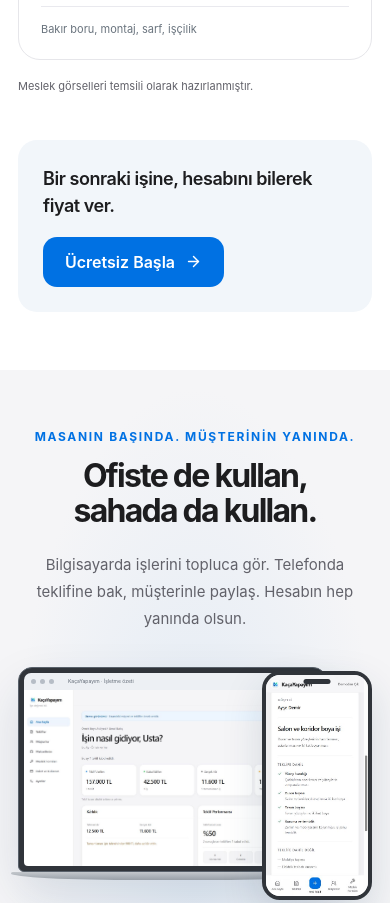
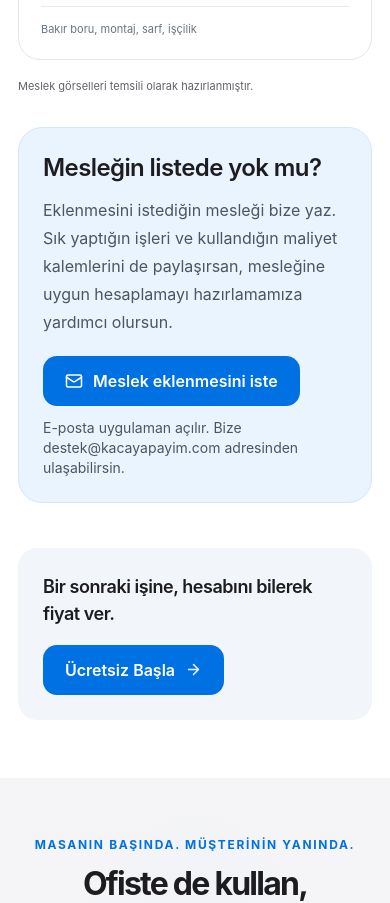
Before and after one commit to Canzy-mcp/KacaYapayim, a Next.js app: page / in a window 390 px wide. Shown: the part 5900-6803 px from the top of the page. Built offline with nearby package versions, Linux system fonts and the light colour scheme; no server answers.

Commit message:
Add visible support email and profession request links

```diff
--- a/src/app/(marketing)/iletisim/page.tsx
+++ b/src/app/(marketing)/iletisim/page.tsx
@@ -1,4 +1,5 @@
 import { PageIntro } from "@/components/marketing/shell";
+import { ProfessionRequest } from "@/components/marketing/profession-request";
 import { legalMetadata, supportEmail } from "@/lib/marketing/legal";
 export const metadata=legalMetadata("İletişim","/iletisim");
-export default function Page(){return <div className="mx-auto max-w-3xl px-5 py-16"><PageIntro eyebrow="İletişim" title="Bize ulaş." description="Ürünle ilgili soruların ve geri bildirimlerin için destek kanalını kullanabilirsin."/><div className="marketing-card mt-10"><h2 className="text-xl font-semibold">Destek</h2>{supportEmail?<p className="mt-3 leading-7">E-posta: <a href={`mailto:${supportEmail}`} className="marketing-text-link">{supportEmail}</a></p>:<p className="mt-3 leading-7 text-[#6e6e73]">Destek e-posta adresi lansman öncesi burada yayınlanacak.</p>}<p className="mt-3 text-sm text-[#6e6e73]">Müşteri bilgisi, teklif bağlantısı veya şifreni e-postaya ekleme.</p></div></div>}
+export default function Page(){return <div className="mx-auto max-w-3xl px-5 py-16"><PageIntro eyebrow="İletişim" title="Bize ulaş." description="Ürünle ilgili soruların ve geri bildirimlerin için destek kanalını kullanabilirsin."/><div className="marketing-card mt-10"><h2 className="text-xl font-semibold">Destek</h2><p className="mt-3 leading-7">E-posta: <a href={`mailto:${supportEmail}`} className="marketing-text-link inline-flex min-h-11 items-center break-all">{supportEmail}</a></p><p className="mt-3 text-sm text-[#6e6e73]">Müşteri bilgisi, teklif bağlantısı veya şifreni e-postaya ekleme.</p></div><ProfessionRequest/></div>}
--- a/src/app/(marketing)/meslekler/page.tsx
+++ b/src/app/(marketing)/meslekler/page.tsx
@@ -1,5 +1,6 @@
 import { siteMetadata } from "@/lib/marketing/seo";
 import { ContentCta, PageIntro } from "@/components/marketing/shell";
 import { ProfessionCards } from "@/components/marketing/visuals";
+import { ProfessionRequest } from "@/components/marketing/profession-request";
 export const metadata = siteMetadata("Meslekler", "Boyacı, elektrikçi, tesisatçı ve klimacı için maliyet ve teklif hesapları.", "/meslekler");
-export default function Page() { return <div className="marketing-container landing-section"><PageIntro eyebrow="İşini bilen ustalar için" title="Her işin hesabı farklı." description="Kendi mesleğinin kalemlerini kullanarak maliyetini çıkar, hedef kârına göre teklifini oluştur."/><section aria-label="Mesleğine uygun hesaplama"><h2 className="sr-only">Mesleğini seç</h2><ProfessionCards spacious/></section><p className="visual-disclosure">Meslek görselleri temsili olarak hazırlanmıştır.</p><ContentCta/></div>; }
+export default function Page() { return <div className="marketing-container landing-section"><PageIntro eyebrow="İşini bilen ustalar için" title="Her işin hesabı farklı." description="Kendi mesleğinin kalemlerini kullanarak maliyetini çıkar, hedef kârına göre teklifini oluştur."/><section aria-label="Mesleğine uygun hesaplama"><h2 className="sr-only">Mesleğini seç</h2><ProfessionCards spacious/></section><p className="visual-disclosure">Meslek görselleri temsili olarak hazırlanmıştır.</p><ProfessionRequest/><ContentCta/></div>; }
--- a/src/app/(marketing)/page.tsx
+++ b/src/app/(marketing)/page.tsx
@@ -5,6 +5,7 @@ import { ArrowRight, Check, ClipboardList, Eye, Monitor, PaintRoller, Send, Shie
 import { JsonLd, siteMetadata, siteOrigin } from "@/lib/marketing/seo";
 import { DeviceShowcase, HeroVisual, ProfessionCards } from "@/components/marketing/visuals";
 import { MarginExample, ProductDemo } from "@/components/marketing/product-demo";
+import { ProfessionRequest } from "@/components/marketing/profession-request";
 
 export const metadata: Metadata = siteMetadata("İşini doğru fiyatlandır", "Malzeme ve işçilik maliyetlerini gir. Gerçek maliyetini, kârını ve teklif fiyatını hesapla.", "/");
 
@@ -47,7 +48,7 @@ export default function Home() {
 
     <section className="landing-section profession-section"><div className="marketing-container">
       <div className="section-heading-row" data-reveal><div className="section-intro"><p className="marketing-eyebrow">İşini anlayan bir hesap</p><h2 className="marketing-heading">Senin mesleğin.<br/>Senin maliyetlerin.</h2></div><Link href="/meslekler" className="marketing-text-link">Meslekleri incele <ArrowRight size={17} aria-hidden="true"/></Link></div>
-      <ProfessionCards/><p className="visual-disclosure">Meslek görselleri temsili olarak hazırlanmıştır.</p>
+      <ProfessionCards/><p className="visual-disclosure">Meslek görselleri temsili olarak hazırlanmıştır.</p><ProfessionRequest/>
       <div className="inline-cta" data-reveal><p>Bir sonraki işine, hesabını bilerek fiyat ver.</p><Link href="/register" className="marketing-primary">Ücretsiz Başla <ArrowRight size={17} aria-hidden="true"/></Link></div>
     </div></section>
 
--- /dev/null
+++ b/src/components/marketing/profession-request.tsx
@@ -0,0 +1,11 @@
+import { Mail } from "lucide-react";
+import { professionRequestHref, supportEmail } from "@/lib/marketing/contact";
+
+export function ProfessionRequest() {
+  return <aside className="mt-8 rounded-[24px] border border-[#d6e6f8] bg-[#eaf4ff] p-6 sm:p-8" aria-label="Yeni meslek talebi">
+    <h2 className="text-2xl font-semibold tracking-tight">Mesleğin listede yok mu?</h2>
+    <p className="mt-3 max-w-2xl leading-7 text-[#4b5563]">Eklenmesini istediğin mesleği bize yaz. Sık yaptığın işleri ve kullandığın maliyet kalemlerini de paylaşırsan, mesleğine uygun hesaplamayı hazırlamamıza yardımcı olursun.</p>
+    <a href={professionRequestHref} className="marketing-primary mt-5 inline-flex min-h-11 gap-2"><Mail size={18} aria-hidden="true"/>Meslek eklenmesini iste</a>
+    <p className="mt-3 break-words text-sm text-[#4b5563]">E-posta uygulaman açılır. Bize {supportEmail} adresinden ulaşabilirsin.</p>
+  </aside>;
+}
--- a/src/components/marketing/shell.tsx
+++ b/src/components/marketing/shell.tsx
@@ -1,6 +1,7 @@
 
 import { BrandLogo } from "@/components/brand-logo";
 import Link from "next/link";
+import { professionRequestHref, supportEmail, supportHref } from "@/lib/marketing/contact";
 
 const nav = [["Nasıl Çalışır?", "/#nasil-calisir"], ["Meslekler", "/meslekler"], ["Rehber", "/rehber"], ["Fiyatlandırma", "/fiyatlandirma"]] as const;
 
@@ -8,7 +9,7 @@ export function MarketingHeader() {
   return <header className="marketing-header"><div className="marketing-header-inner"><Link href="/" className="marketing-brand" aria-label="KaçaYapayım ana sayfa"><BrandLogo size={34}/></Link><nav aria-label="Ana menü" className="marketing-desktop-nav">{nav.map(([text, href]) => <Link key={href} href={href}>{text}</Link>)}</nav><div className="marketing-header-actions"><Link href="/login" className="marketing-login-link">Giriş Yap</Link><Link href="/register" className="marketing-primary">Ücretsiz Başla</Link><details className="marketing-mobile-menu"><summary aria-label="Mobil menüyü aç">Menü</summary><nav aria-label="Mobil menü">{nav.map(([text, href]) => <Link key={href} href={href}>{text}</Link>)}<Link href="/login">Giriş Yap</Link></nav></details></div></div></header>;
 }
 export function MarketingFooter() {
-  return <footer className="border-t border-[#e8e8ed] bg-white px-5 py-12"><div className="mx-auto grid max-w-6xl gap-9 sm:grid-cols-3"><div><Link href="/" className="text-lg font-semibold tracking-tight"><BrandLogo size={38}/></Link><p className="mt-3 max-w-xs text-sm leading-6 text-[#6e6e73]">Kendi maliyetlerinle doğru fiyatı bul, teklifini güvenle paylaş.</p></div><div><h2 className="text-sm font-semibold">Ürün</h2><div className="mt-3 flex flex-col gap-2 text-sm text-[#6e6e73]"><Link href="/ozellikler">Özellikler</Link><Link href="/meslekler">Meslekler</Link><Link href="/hesaplama-araclari">Hesaplama Araçları</Link><Link href="/rehber">Rehber</Link><Link href="/fiyatlandirma">Fiyatlandırma</Link><Link href="/metodoloji">Metodoloji</Link></div></div><div><h2 className="text-sm font-semibold">KaçaYapayım</h2><div className="mt-3 flex flex-col gap-2 text-sm text-[#6e6e73]"><Link href="/hakkimizda">Hakkımızda</Link><Link href="/iletisim">İletişim</Link><Link href="/gizlilik">Gizlilik</Link><Link href="/kullanim-kosullari">Kullanım Koşulları</Link><Link href="/cerez-politikasi">Çerez Politikası</Link></div></div></div></footer>;
+  return <footer className="border-t border-[#e8e8ed] bg-white px-5 py-12"><div className="mx-auto grid max-w-6xl gap-9 sm:grid-cols-3"><div><Link href="/" className="text-lg font-semibold tracking-tight"><BrandLogo size={38}/></Link><p className="mt-3 max-w-xs text-sm leading-6 text-[#6e6e73]">Kendi maliyetlerinle doğru fiyatı bul, teklifini güvenle paylaş.</p></div><div><h2 className="text-sm font-semibold">Ürün</h2><div className="mt-3 flex flex-col gap-2 text-sm text-[#6e6e73]"><Link href="/ozellikler">Özellikler</Link><Link href="/meslekler">Meslekler</Link><Link href="/hesaplama-araclari">Hesaplama Araçları</Link><Link href="/rehber">Rehber</Link><Link href="/fiyatlandirma">Fiyatlandırma</Link><Link href="/metodoloji">Metodoloji</Link></div></div><div><h2 className="text-sm font-semibold">KaçaYapayım</h2><div className="mt-3 flex flex-col gap-2 text-sm text-[#6e6e73]"><Link href="/hakkimizda">Hakkımızda</Link><Link href="/iletisim">İletişim</Link><a href={supportHref} className="inline-flex min-h-11 items-center break-all text-[#0071e3]">{supportEmail}</a><a href={professionRequestHref} className="inline-flex min-h-11 items-center text-[#0071e3]">Meslek eklenmesini iste</a><Link href="/gizlilik">Gizlilik</Link><Link href="/kullanim-kosullari">Kullanım Koşulları</Link><Link href="/cerez-politikasi">Çerez Politikası</Link></div></div></div></footer>;
 }
 
 export function PageIntro({ eyebrow, title, description }: { eyebrow: string; title: string; description: string }) {
--- /dev/null
+++ b/src/lib/marketing/contact.ts
@@ -0,0 +1,3 @@
+export const supportEmail = "destek@kacayapayim.com";
+export const supportHref = `mailto:${supportEmail}`;
+export const professionRequestHref = `${supportHref}?subject=${encodeURIComponent("Yeni meslek talebi")}&body=${encodeURIComponent("Merhaba,\n\nKaçaYapayım'a eklenmesini istediğim meslek:\n\nBu meslekte sık kullandığım iş ve maliyet kalemleri:\n\nTeşekkürler.")}`;
--- a/src/lib/marketing/legal.ts
+++ b/src/lib/marketing/legal.ts
@@ -1,6 +1,7 @@
 import type { Metadata } from "next";
 import { siteMetadata } from "./seo";
 export const legalName=process.env.NEXT_PUBLIC_LEGAL_ENTITY_NAME?.trim();
-export const supportEmail=process.env.NEXT_PUBLIC_SUPPORT_EMAIL?.trim();
+import { supportEmail } from "./contact";
+export { supportEmail } from "./contact";
 export const legalReady=Boolean(legalName&&supportEmail&&process.env.LEGAL_REVIEW_APPROVED==="true");
 export function legalMetadata(title:string,path:string):Metadata{return {...siteMetadata(title,`${title} — KaçaYapayım kullanıcı bilgilendirmesi.`,path),...(!legalReady?{robots:{index:false,follow:false}}:{})};}
```
